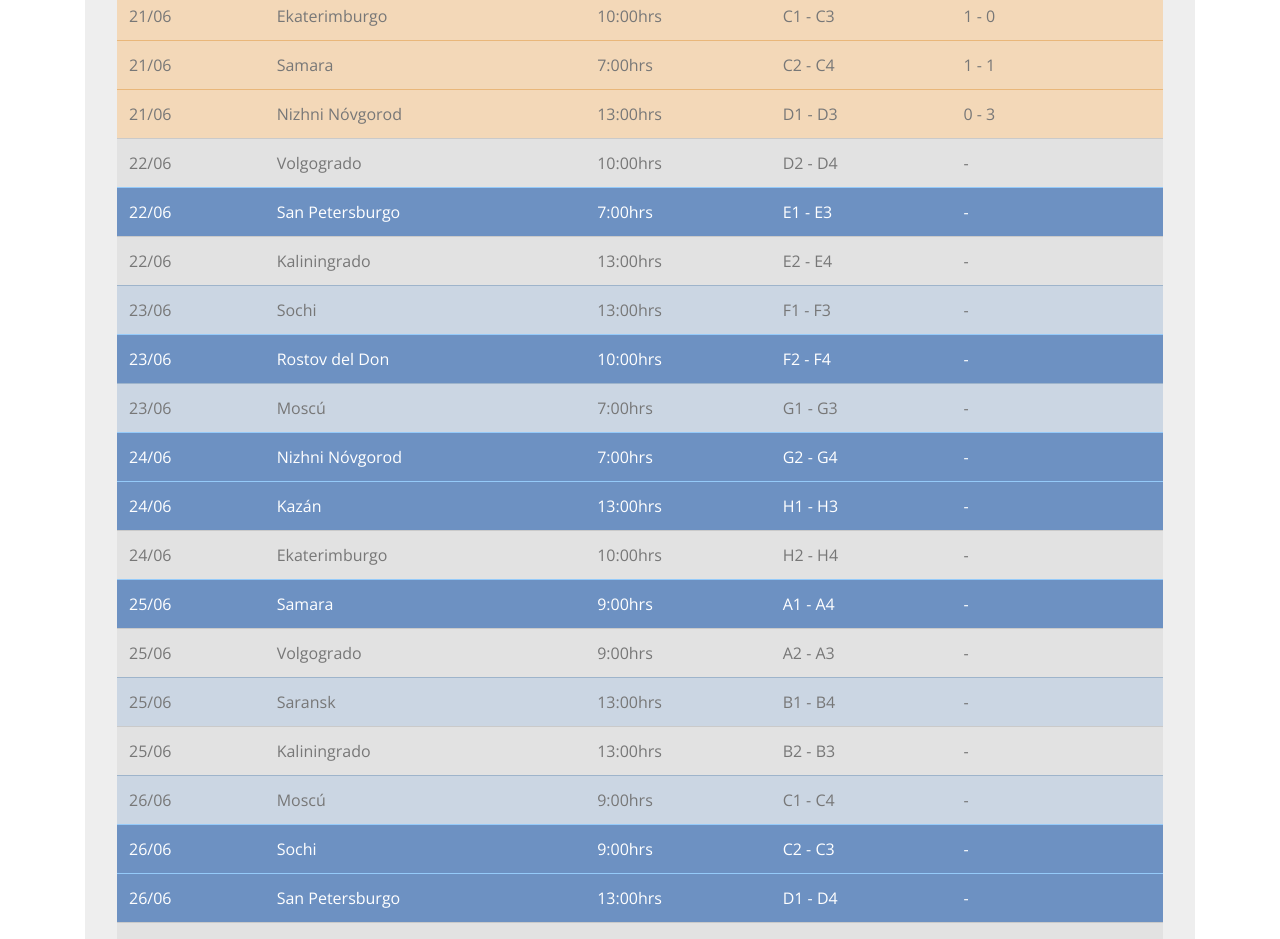
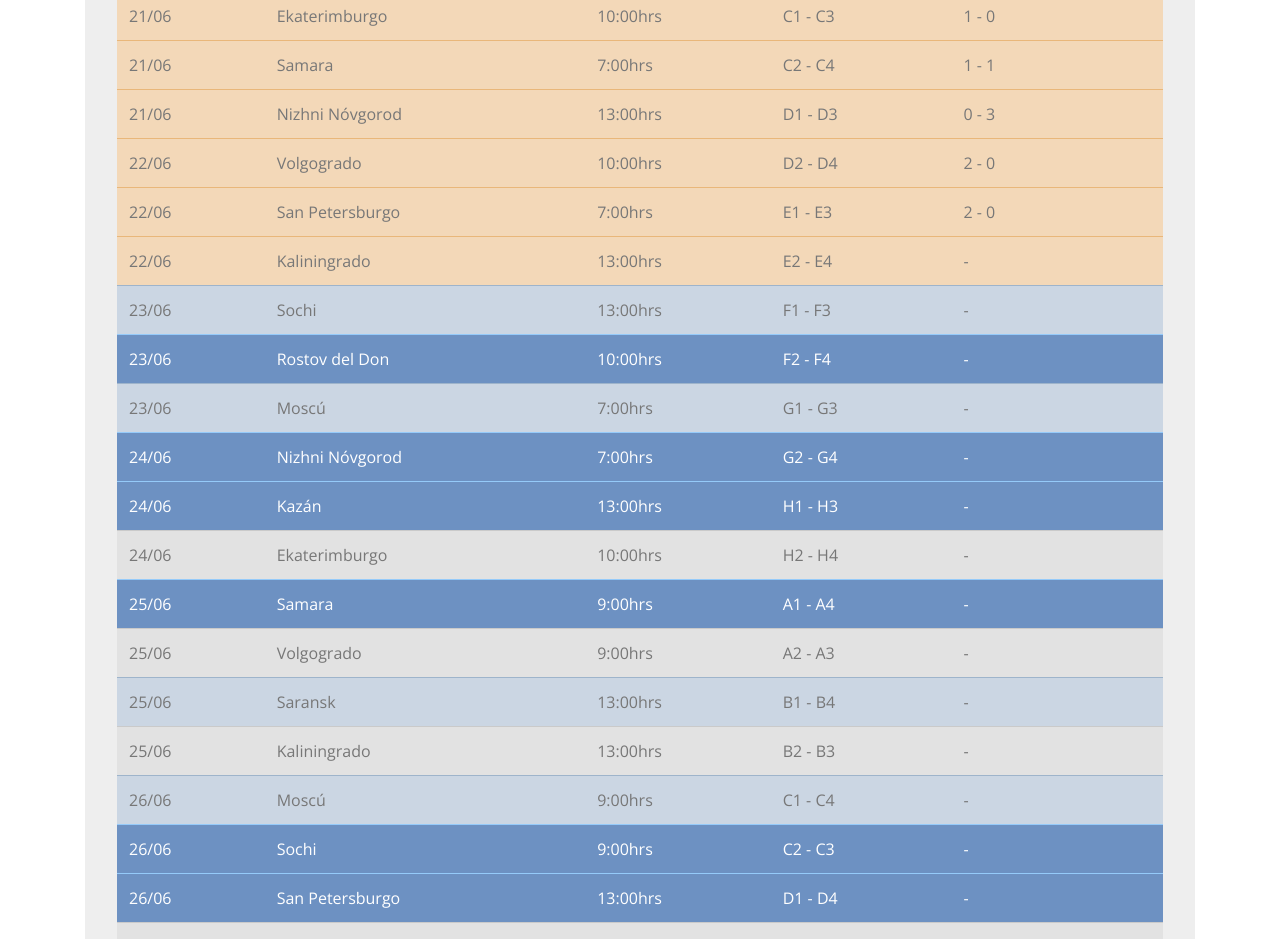
Before and after one commit to manpowergroupeventos/mundialmanpower, a plain HTML site: page index.html in a window 1280 px wide. Shown: the part 4140-5079 px from the top of the page. Drawn offline with nearby package versions, Linux system fonts and the light colour scheme.

Commit message:
Update index.html

```diff
--- a/index.html
+++ b/index.html
@@ -489,21 +489,21 @@
 							<td>D1 - D3</td>
 							<td>0 - 3</td>
 						</tr>
-						<tr class="table-secondary">
+						<tr class="table-warning">
 							<td>22/06</td>
 							<td>Volgogrado</td>
 							<td>10:00hrs</td>
 							<td>D2 - D4</td>
-							<td> - </td>
+							<td>2 - 0</td>
 						</tr>
-						<tr class="table-info">
+						<tr class="table-warning">
 							<td>22/06</td>
 							<td>San Petersburgo</td>
 							<td>7:00hrs</td>
 							<td>E1 - E3</td>
-							<td> - </td>
+							<td>2 - 0</td>
 						</tr>
-						<tr class="table-secondary">
+						<tr class="table-warning">
 							<td>22/06</td>
 							<td>Kaliningrado</td>
 							<td>13:00hrs</td>
```
